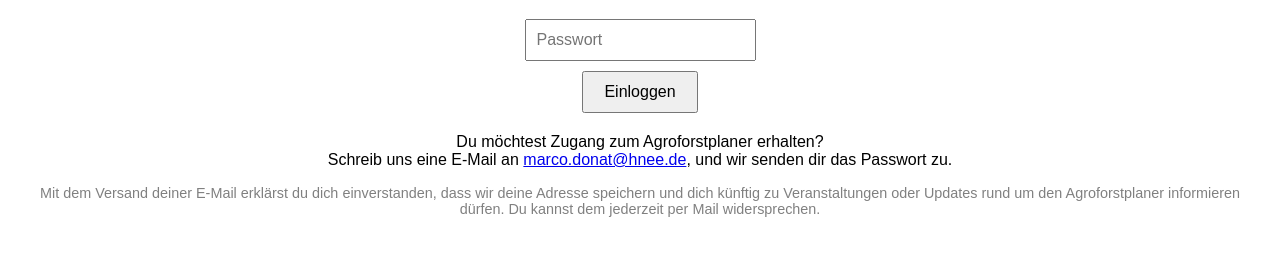
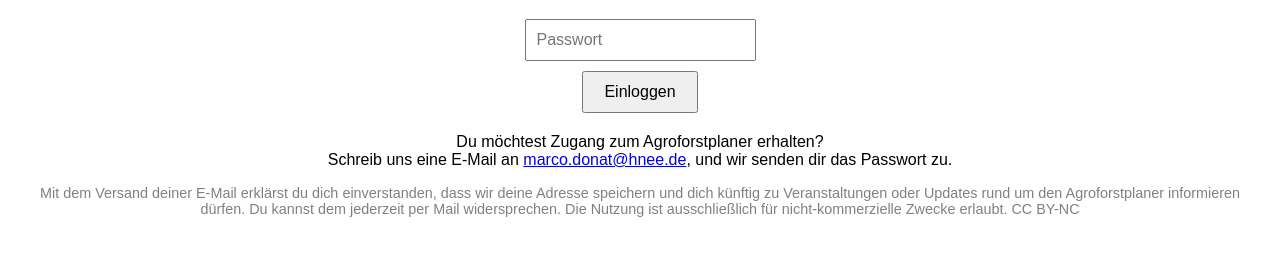
Before and after one commit to agroforstplaner/agroforstplaner.github.io, a plain HTML site: page index.html in a window 1280 px wide. Shown: the part 379-634 px from the top of the page. Drawn offline with Linux system fonts and the light colour scheme.

Commit message:
Update index.html
update Lizenz

```diff
--- a/index.html
+++ b/index.html
@@ -71,6 +71,7 @@
 
     <p class="info">
         Mit dem Versand deiner E-Mail erklärst du dich einverstanden, dass wir deine Adresse speichern und dich künftig zu Veranstaltungen oder Updates rund um den Agroforstplaner informieren dürfen. Du kannst dem jederzeit per Mail widersprechen.
+        Die Nutzung ist ausschließlich für nicht-kommerzielle Zwecke erlaubt. CC BY-NC
     </p>
 
     <script>
```
